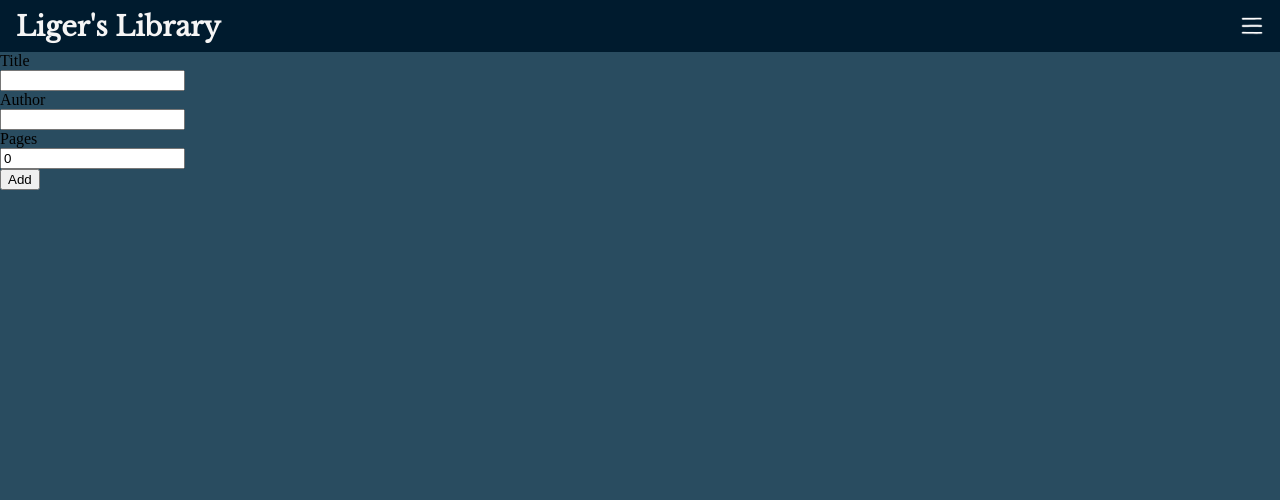
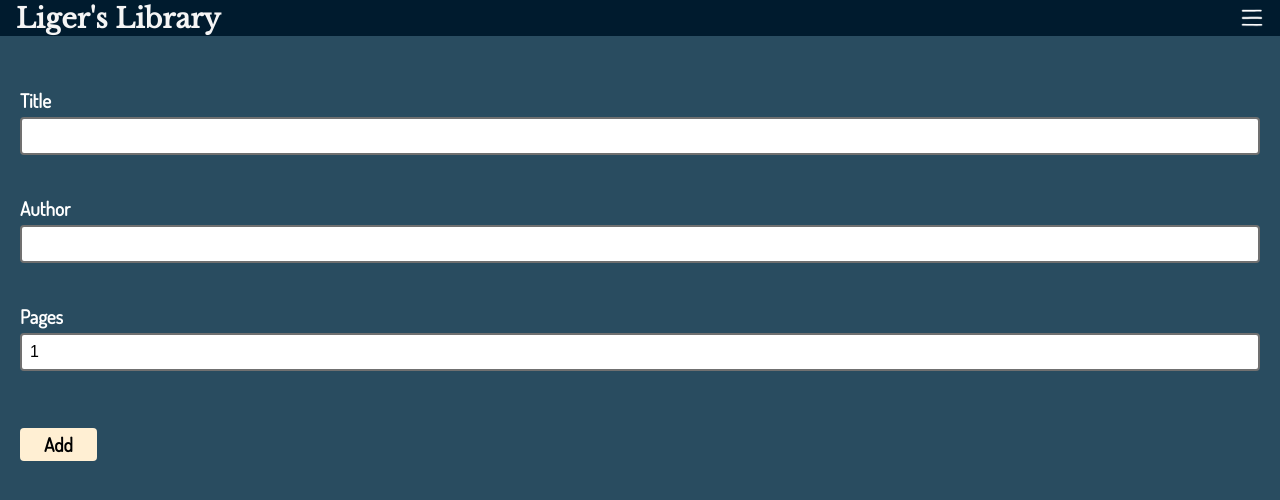
Before and after one commit to Liger-Z/library-react, a React (Create React App) app: page / in a window 1280 px wide. Shown: the top 500 px of the page. Built offline with nearby package versions, Linux system fonts and the light colour scheme.

Commit message:
Begin styling form

```diff
--- a/src/App.js
+++ b/src/App.js
@@ -2,7 +2,6 @@ import React from 'react';
 import Header from './components/Header';
 import Books from './components/Books';
 import OptionBar from './components/OptionBar';
-import Form from './components/Form';
 
 function App() {
   return (
--- a/src/components/Books.js
+++ b/src/components/Books.js
@@ -7,7 +7,7 @@ function Book() {
     title: "",
     author: "",
     publishDate: "",
-    pages: 0,
+    pages: 1,
     rating: 0,
   });
 
@@ -22,7 +22,7 @@ function Book() {
         title: "",
         author: "",
         publishDate: "",
-        pages: 0,
+        pages: 1,
         rating: 0,
       })
   }
@@ -38,7 +38,7 @@ function Book() {
   });
 
   return (
-    <div>
+    <div className="books-wrapper">
       <Form
       book={book}
       setBook={setBook}
--- a/src/components/Form.js
+++ b/src/components/Form.js
@@ -17,8 +17,8 @@ function Form(props) {
   }
 
   return (
-    <div>
-      <form onSubmit={handleSubmit}>
+    <div className="form-wrapper">
+      <form className="add-book-form" onSubmit={handleSubmit}>
         <label>
           Title
           <br />
@@ -47,13 +47,13 @@ function Form(props) {
           <input
             type="number"
             name="pages"
-            min="0"
+            min="1"
             value={props.book.pages}
             onChange={handleChange}
           />
         </label><br />
 
-        <button>Add</button>
+        <button className="submit-button">Add</button>
       </form>
     </div>
   );
--- a/src/index.css
+++ b/src/index.css
@@ -4,6 +4,11 @@ html, body {
   height: 100%;
   background-color: #294C60;
   font-size: 16px;
+  box-sizing: border-box;
+}
+
+*, *:before, *:after {
+  box-sizing: inherit;
 }
 
 .site-header {
@@ -86,6 +91,42 @@ html, body {
   background-color: #fcb481;
 }
 
+.form-wrapper {
+  width: 100%;
+  padding: 20px;
+  margin-top: 32px;
+  color: white;
+  font-family: "Dosis";
+  font-size: 1.2rem;
+  font-weight: bold;
+}
+
+.add-book-form {
+  display: flex;
+  flex-direction: column;
+}
+
+.form-wrapper input {
+  width: 100%;
+  border: 2px solid rgb(112, 112, 112);
+  border-radius: 4px;
+  padding: 8px;
+  margin: 4px 0px 16px;
+  font-size: 1rem;
+}
+
+.submit-button {
+  border: 0px;
+  border-radius: 4px;
+  padding: 4px 24px;
+  background-color: #FFEFD3;
+  font-weight: bold;
+  font-size: 1.2rem;
+  font-family: "Dosis";
+  margin-top: 16px;
+  align-self: flex-start;
+}
+
 .inactive {
   display: none;
 }
```
